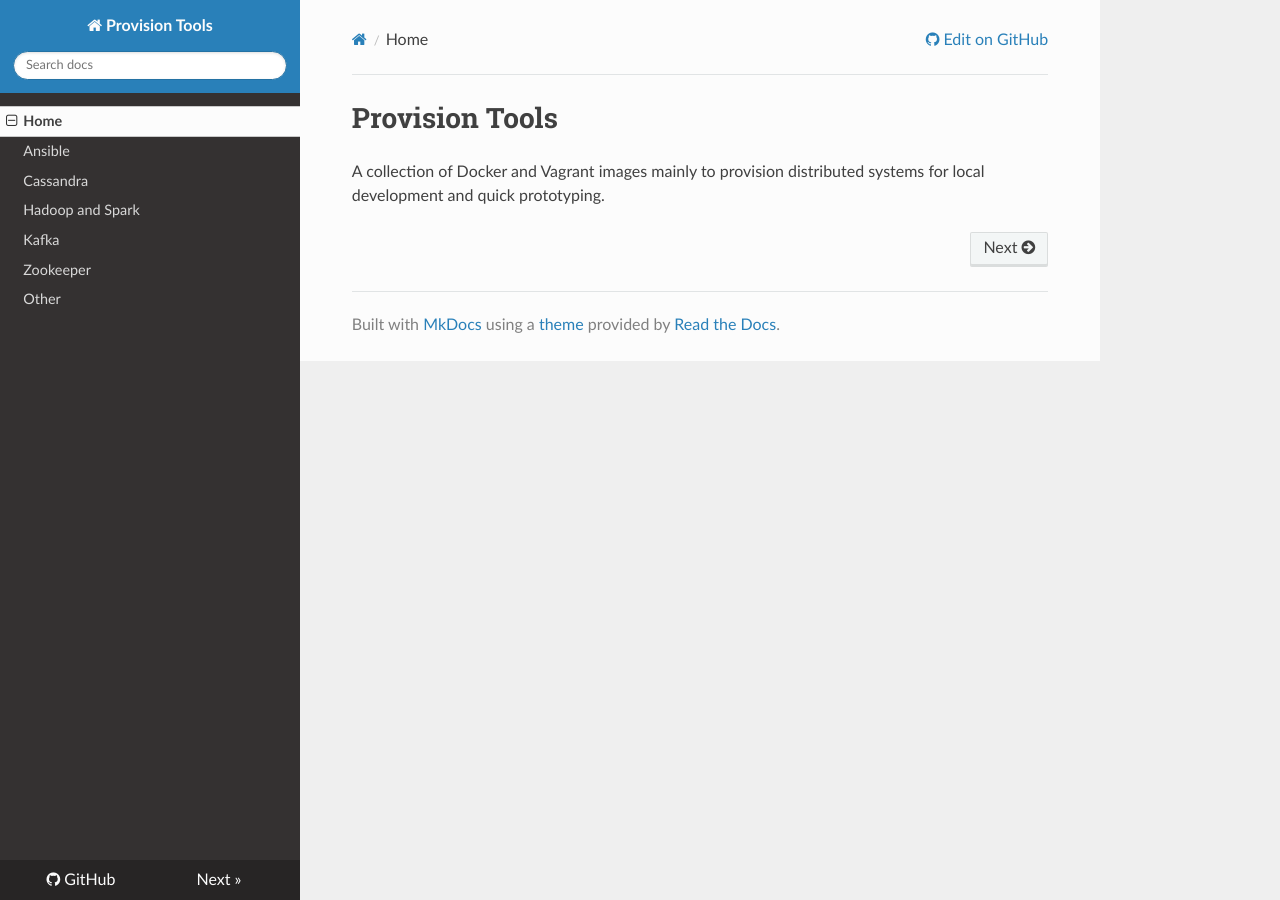
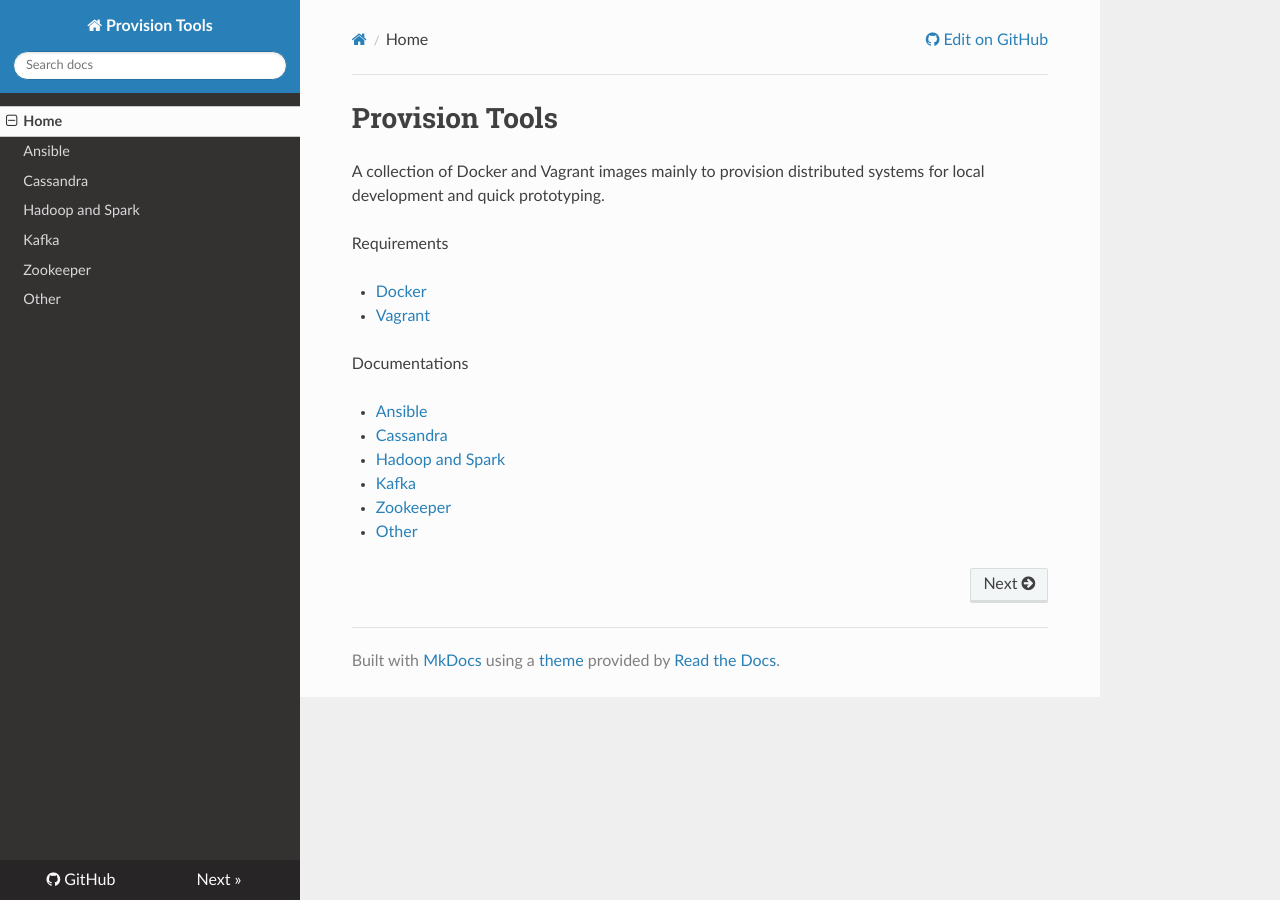
Before and after one commit to niqdev/devops, an MkDocs documentation site: the page built from docs/index.md, in a window 1280 px wide. Built offline with MkDocs 1.6.1, drawn with Linux system fonts in a browser that asks for light colours; nearby versions of some CDN libraries; old or Windows-style settings are respelled for this version of MkDocs.

Commit message:
docs: update index

```diff
--- a/docs/index.md
+++ b/docs/index.md
@@ -1,6 +1,20 @@
 # Provision Tools
 
 A collection of Docker and Vagrant images mainly to provision distributed systems for local development and quick prototyping.
+
+Requirements
+
+* [Docker](https://docs.docker.com)
+* [Vagrant](https://www.vagrantup.com/docs)
+
+Documentations
+
+* [Ansible](ansible.md)
+* [Cassandra](cassandra.md)
+* [Hadoop and Spark](hadoop-spark.md)
+* [Kafka](kafka.md)
+* [Zookeeper](zookeeper.md)
+* [Other](other.md)
 
 <!--
 ## Commands
```
